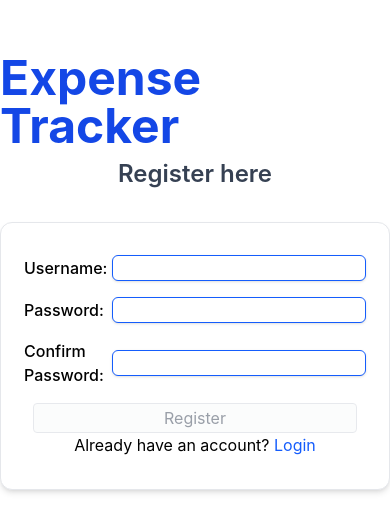
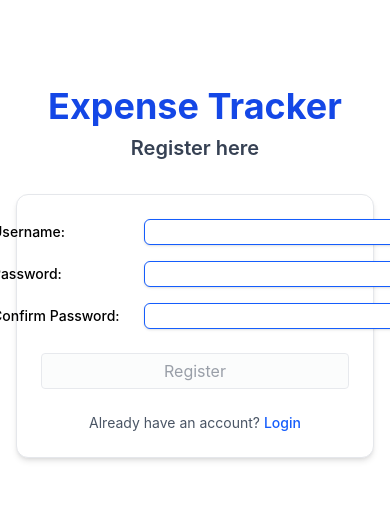
Before and after one commit to ChristianQTs/expense-tracker, a React (Vite) app in the folder packages/frontend/: page /register in a window 390 px wide. Shown: the part 150-682 px from the top of the page. Built offline with nearby package versions, Linux system fonts and the light colour scheme; no server answers.

Commit message:
Adjusted pages and components layout for mobile screen

```diff
--- a/packages/frontend/src/components/ExpenseItem.tsx
+++ b/packages/frontend/src/components/ExpenseItem.tsx
@@ -48,7 +48,7 @@ export function ExpenseItem({ expense , onDelete, onUpdate } : ExpenseItemProps)
                     <div className='justify-self-start'>
                         <Button onClick={() => setIsEditing(prev => !prev)}>{isEditing ? 'Close edit' : 'Edit'}</Button>
                     </div>
-                    <div className='flex items-center justify-center gap-x-3 text-sm tracking-wide'>
+                    <div className='flex flex-wrap items-center justify-center gap-x-3 text-sm tracking-wide'>
                         <span className='font-semibold text-gray-800 text-base min-w-[100px]'>{expense.name} </span>
                         <span className='text-gray-300 font-light'>|</span>
                         <span className='font-mono font-medium px-2.5 py-0.5 bg-emerald-50 text-emerald-700 rounded border border-emerald-100 min-w-[75px]'>{expense.amount}  &euro; </span>
@@ -67,9 +67,9 @@ export function ExpenseItem({ expense , onDelete, onUpdate } : ExpenseItemProps)
                     <div className='justify-self-start'>
                         <Button onClick={toggleEditing}>{isEditing ? 'Close edit' : 'Edit'}</Button>
                     </div>
-                    <div className='flex items-center justify-center gap-x-3 text-sm'>
+                    <div className='flex flex-wrap items-center justify-center gap-x-3 text-sm'>
                         <input className={`${inputStyle} w-36 px-2 py-1 text-center font-medium border-gray-300 focus:border-blue-400 shadow-sm`} type='text' value={editedName} onChange={e => setEditedName(e.target.value)} />
-                        <div className="flex items-center relative">
+                        <div className="flex flex-wrap items-center relative">
                             <input className={`${inputStyle} w-24 pl-2 pr-6 py-1 text-right font-mono font-medium border-gray-300 focus:border-emerald-400 shadow-sm`} type='number' value={editedAmount === 0?'':editedAmount} onChange={e => setEditedAmount(Number(e.target.value))} />
                             <span className='absolute right-2 text-gray-400 font-medium'>&euro;</span>
                         </div>
--- a/packages/frontend/src/components/ExpensesList.tsx
+++ b/packages/frontend/src/components/ExpensesList.tsx
@@ -9,7 +9,7 @@ export function ExpensesList({ expenses, onDelete, onUpdate }: ListProps) {
 
     return (expenses.length === 0 ? (<h3 className='font-bold text-xl text-center p-6'>No expense Yet</h3>) :
         (
-            <div className="flex items-center justify-center gap-2.5">
+            <div className="flex flex-wrap items-center justify-center gap-2.5">
                 <ul className="divide-y w-[700px]">
             {
                 expenses.map((e) =>
--- a/packages/frontend/src/components/styling comps/Button.tsx
+++ b/packages/frontend/src/components/styling comps/Button.tsx
@@ -5,10 +5,11 @@ interface ButtonProps {
     styleType?: Variant;
     type?: "button" | "submit" | "reset";
     isDisabled?: boolean;
-    title?:string
+    title?: string;
+    className?: string
 }
 export const inputStyle = 'bg-white border border-blue-600 rounded-md px-0.5 py-0.2 shadow-sm placeholder-gray-400 focus:outline-none focus:ring-2 focus:ring-blue-500 focus:border-blue-500 transition-colors duration-200'
-export function Button({ children, onClick, styleType = 'primary',type='button', isDisabled=false, title }: ButtonProps) {
+export function Button({ children, onClick, styleType = 'primary',type='button',className='' , isDisabled=false, title }: ButtonProps) {
     const baseStyle = 'transition-all duration-200 cursor-pointer disabled:opacity-50 disabled:cursor-not-allowed'
     const variants :Record<Variant, string> = {
         primary: 'px-3 py-0.5 rounded-full font-semibold bg-blue-600 text-white hover:bg-blue-700 shadow-lg',
@@ -17,7 +18,7 @@ export function Button({ children, onClick, styleType = 'primary',type='button',
 
     }
     return (
-        <button type={type} onClick={onClick} disabled={isDisabled} className={`${baseStyle} ${variants[styleType]}`} title={title}>
+        <button type={type} onClick={onClick} disabled={isDisabled} className={`${baseStyle} ${variants[styleType]} ${className}`} title={title}>
             {children}
         </button>
     )
--- a/packages/frontend/src/pages/ExpenseTrackerPage.tsx
+++ b/packages/frontend/src/pages/ExpenseTrackerPage.tsx
@@ -90,8 +90,9 @@ export function ExpenseTrackerPage() {
             </div>
             <div>
                 <div className='flex items-center justify-center gap-2.5'>
-                    <AddExpense onAdd={handleAddExpense} />
-                    <Button onClick={() => setShowBudget(prev => !prev)}>{`${showBudget ? 'Hide' : 'Show'} Budget Options`}</Button>
+                    <AddExpense onAdd={handleAddExpense}>
+                        <Button className='flex-1 md:w-auto h-fit whitespace-nowrap max-md:px-2 max-md:py-0.5 max-md:text-s max-md:font-medium' onClick={() => setShowBudget(prev => !prev)}>{`${showBudget ? 'Hide' : 'Show'} Budget`}</Button>
+                    </AddExpense>
                 </div>
                 <div style={{ display: 'flex', alignItems: 'center', justifyContent: 'center', gap: '10px' }}>
                     {error && <p style={{ color: 'red' }}>{error}</p>}
--- a/packages/frontend/src/pages/RegisterPage.tsx
+++ b/packages/frontend/src/pages/RegisterPage.tsx
@@ -34,30 +34,66 @@ export function RegisterPage() {
     }
 
     return (
-        <div className='min-h-screen bg-white flex flex-col items-center justify-center'>
-            <h1 className='mb-2 text-5xl font-bold text-blue-700'>Expense Tracker</h1>
-            <h2 className='mb-8 text-2xl font-semibold text-gray-700'>Register here</h2>
-            <div className='w-full max-w-md rounded-xl border border-gray-200 bg-white p-8 shadow-md'>
+        <div className='min-h-screen bg-white flex flex-col items-center justify-center p-4'>
+            <h1 className='mb-2 text-4xl md:text-5xl font-bold text-blue-700 text-center'>Expense Tracker</h1>
+            <h2 className='mb-8 text-xl md:text-2xl font-semibold text-gray-700'>Register here</h2>
+
+            <div className='w-full max-w-md rounded-xl border border-gray-200 bg-white p-6 md:p-8 shadow-md'>
                 <form className='flex flex-col gap-4' onSubmit={handleRegister}>
-                    <div className='flex items-center gap-4 justify-center'>
-                        <label className='w-18 font-medium'>Username: </label>
-                        <input className={inputStyle} type='text' required value={username} onChange={e => setUsername(e.target.value)} />
+                    <div className='flex items-center gap-2 w-full justify-center'>
+                        <label className='w-36 shrink-0 md:w-32 font-medium text-sm md:text-base' htmlFor='username'>Username: </label>
+                        <input
+                            id='username'
+                            className={`${inputStyle} flex-1`}
+                            type='text'
+                            required
+                            value={username}
+                            onChange={e => setUsername(e.target.value)}
+                        />
                     </div>
-                    <div className='flex items-center gap-4 justify-center'>
-                        <label className='w-18 font-medium'>Password: </label>
-                        <input className={inputStyle} type='password' required value={password} onChange={e => setPassword(e.target.value)} />
+                    <div className='flex items-center gap-2 w-full justify-center'>
+                        <label className='w-36 shrink-0 md:w-32 font-medium text-sm md:text-base' htmlFor='password'>Password: </label>
+                        <input
+                            id='password'
+                            className={`${inputStyle} flex-1`}
+                            type='password'
+                            required
+                            value={password}
+                            onChange={e => setPassword(e.target.value)}
+                        />
                     </div>
-                    <div className='flex items-center gap-4 justify-center'>
-                        <label className='w-18 font-medium'>Confirm Password: </label>
-                        <input className={inputStyle} type='password' required value={confirmPassword} onChange={e => setConfirmPassword(e.target.value)} />
+                    <div className='flex items-center gap-2 w-full justify-center'>
+                        <label className='w-36 shrink-0 md:w-32 font-medium text-sm md:text-base' htmlFor='confirmPassword'>Confirm Password: </label>
+                        <input
+                            id='confirmPassword'
+                            className={`${inputStyle} flex-1`}
+                            type='password'
+                            required
+                            value={confirmPassword}
+                            onChange={e => setConfirmPassword(e.target.value)}
+                        />
                     </div>
-                    {(password !== confirmPassword && confirmPassword) && <p className='mt-4 text-red-500 text-center'>Password must match</p>}
-                    <Button styleType='auth' type='submit' isDisabled={!username.trim() || !password.trim() || password !== confirmPassword}>Register</Button>
+
+                    {(password !== confirmPassword && confirmPassword) && (
+                        <p className='mt-2 text-red-500 text-center text-sm font-medium'>Passwords must match</p>
+                    )}
+                    <div className="w-full flex justify-center mt-2">
+                        <Button
+                            styleType='auth'
+                            type='submit'
+                            className="w-full md:w-auto text-center flex items-center justify-center h-[36px]"
+                            isDisabled={!username.trim() || !password.trim() || password !== confirmPassword}
+                        >
+                            Register
+                        </Button>
+                    </div>
                 </form>
-                {(error && !username) && <p className='mt-4 text-red-500 text-center'>{error}</p>}
-                <p className='text-center'>
+
+                {(error && !username) && <p className='mt-4 text-red-500 text-center text-sm'>{error}</p>}
+
+                <p className='text-center mt-6 text-sm md:text-base text-gray-600'>
                     Already have an account?{' '}
-                    <Link className='text-blue-600 hover:underline' to='/login'>Login</Link>
+                    <Link className='text-blue-600 hover:underline font-medium' to='/login'>Login</Link>
                 </p>
             </div>
         </div>
```
Also changed, not shown: packages/frontend/src/components/AddExpense.tsx (+25 -8 lines), packages/frontend/src/components/Budget.tsx (+58 -15 lines), packages/frontend/src/pages/LoginPage.tsx (+45 -17 lines).
